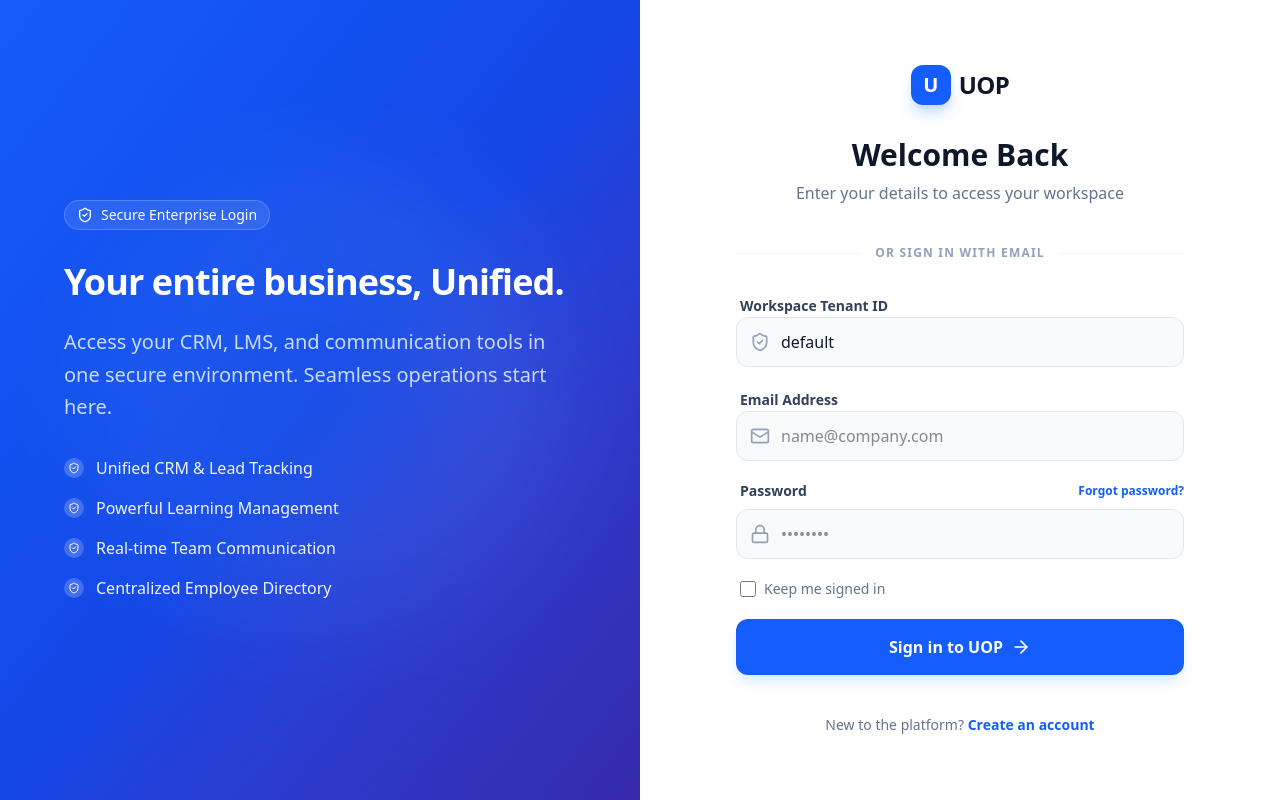
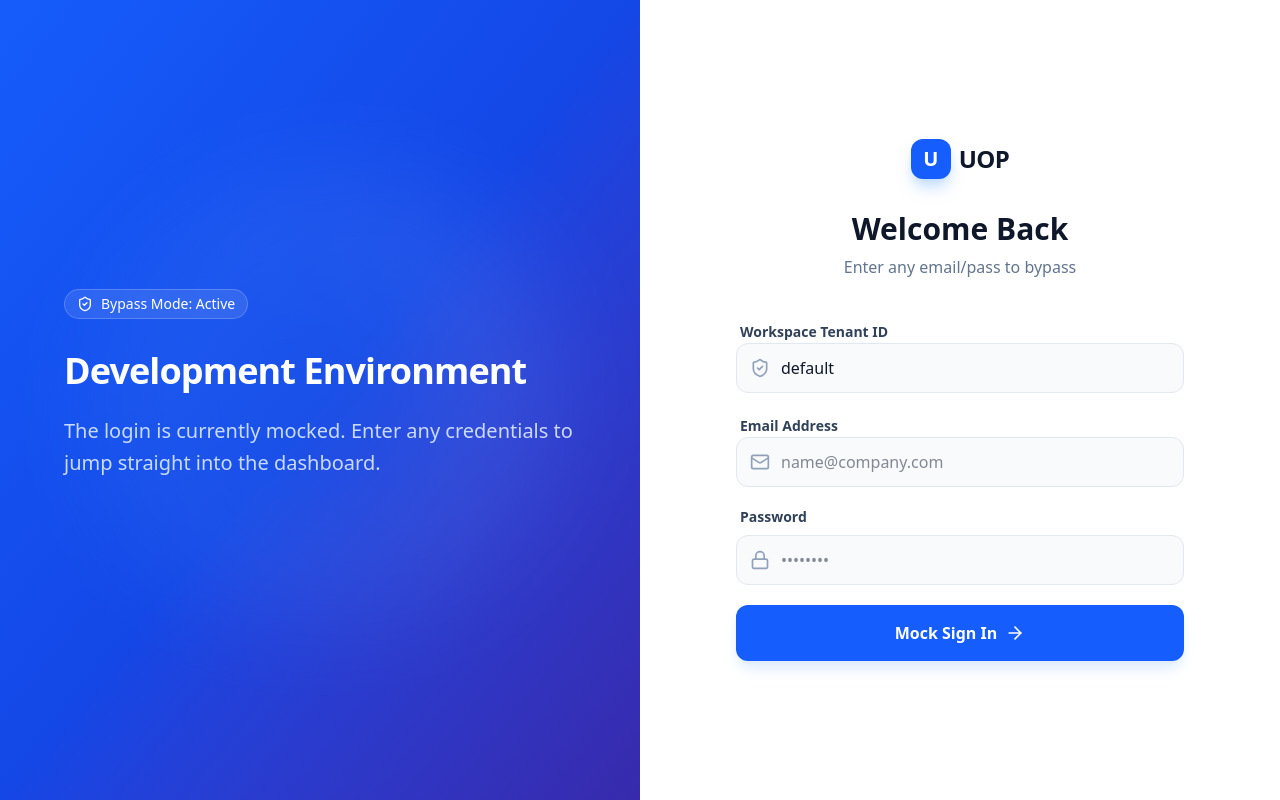
Before and after one commit to JawadZafar1045/UOP, a Next.js app in the folder frontend/: page /login in a window 1280 px wide. Built offline with nearby package versions, Linux system fonts and the light colour scheme; no server answers.

Commit message:
feat: initial setup for develop branch

```diff
--- a/frontend/src/app/login/page.tsx
+++ b/frontend/src/app/login/page.tsx
@@ -1,11 +1,213 @@
+// "use client";
+
+// import { useStore } from "@/store/useStore";
+// import { useRouter } from "next/navigation";
+// import { useState } from "react";
+// import Link from "next/link";
+// import api from "@/services/api";
+// import { LogIn, Mail, Lock, ArrowRight, ShieldCheck } from "lucide-react";
+
+// export default function LoginPage() {
+//   const router = useRouter();
+//   const setAuth = useStore((state) => state.setAuth);
+
+//   const [email, setEmail] = useState("");
+//   const [password, setPassword] = useState("");
+//   const [tenantId, setTenantId] = useState("default");
+//   const [loading, setLoading] = useState(false);
+//   const [error, setError] = useState("");
+
+//   const handleLogin = async (e: React.FormEvent) => {
+//     e.preventDefault();
+//     setLoading(true);
+//     setError("");
+
+//     try {
+//       const res: any = await api.post("/auth/login", { email, password, tenantId });
+//       setAuth(res.data.user, res.data.accessToken);
+//       router.push("/dashboard");
+//     } catch (err: any) {
+//       setError(err?.response?.data?.message || err?.message || "Login failed. Please check your credentials.");
+//     } finally {
+//       setLoading(false);
+//     }
+//   };
+
+//   return (
+//     <div className="min-h-screen bg-slate-50 flex overflow-hidden font-sans">
+//       {/* Left Side - Visual/Marketing */}
+//       <div className="hidden lg:flex lg:w-1/2 bg-blue-600 relative overflow-hidden items-center justify-center p-12">
+//         <div className="absolute inset-0 bg-gradient-to-br from-blue-600 via-blue-700 to-indigo-800" />
+//         <div className="absolute top-0 left-0 w-full h-full opacity-10">
+//           <div className="absolute top-1/4 left-1/4 w-96 h-96 bg-white rounded-full blur-3xl" />
+//           <div className="absolute bottom-1/4 right-1/4 w-96 h-96 bg-blue-400 rounded-full blur-3xl" />
+//         </div>
+
+//         <div className="relative z-10 max-w-lg text-white">
+//           <div className="inline-flex items-center gap-2 px-3 py-1 rounded-full bg-white/10 backdrop-blur-sm text-white text-sm font-medium mb-8 border border-white/20">
+//             <ShieldCheck className="w-4 h-4" />
+//             Secure Enterprise Login
+//           </div>
+//           <h2 className="text-4xl font-bold mb-6 tracking-tight">Your entire business, Unified.</h2>
+//           <p className="text-xl text-blue-100/90 leading-relaxed mb-8">
+//             Access your CRM, LMS, and communication tools in one secure environment. Seamless operations start here.
+//           </p>
+//           <div className="space-y-4">
+//             {[
+//               "Unified CRM & Lead Tracking",
+//               "Powerful Learning Management",
+//               "Real-time Team Communication",
+//               "Centralized Employee Directory"
+//             ].map((text, i) => (
+//               <div key={i} className="flex items-center gap-3">
+//                 <div className="w-5 h-5 rounded-full bg-white/20 flex items-center justify-center text-white">
+//                   <ShieldCheck className="w-3 h-3" />
+//                 </div>
+//                 <span className="text-blue-50 font-medium">{text}</span>
+//               </div>
+//             ))}
+//           </div>
+//         </div>
+//       </div>
+
+//       {/* Right Side - Login Form */}
+//       <div className="w-full lg:w-1/2 flex items-center justify-center p-6 bg-white">
+//         <div className="w-full max-w-md">
+//           {/* Logo & Header */}
+//           <div className="flex flex-col items-center mb-10">
+//             <Link href="/" className="mb-8">
+//               <div className="flex items-center gap-2">
+//                 <div className="w-10 h-10 rounded-xl bg-blue-600 flex items-center justify-center text-white font-bold text-xl shadow-lg shadow-blue-200">U</div>
+//                 <span className="font-extrabold text-2xl text-slate-900 tracking-tight">UOP</span>
+//               </div>
+//             </Link>
+//             <h1 className="text-3xl font-bold text-slate-900">Welcome Back</h1>
+//             <p className="text-slate-500 mt-2">Enter your details to access your workspace</p>
+//           </div>
+
+//           <div className="relative mb-8">
+//             <div className="absolute inset-0 flex items-center"><div className="w-full border-t border-slate-100" /></div>
+//             <div className="relative flex justify-center text-xs uppercase tracking-widest font-bold text-slate-400">
+//               <span className="bg-white px-4">Or sign in with email</span>
+//             </div>
+//           </div>
+
+//           <form onSubmit={handleLogin} className="space-y-5">
+//             {error && (
+//               <div className="bg-red-50 border border-red-100 p-4 rounded-xl text-sm text-red-600 flex gap-3 items-start">
+//                 <div className="w-5 h-5 rounded-full bg-red-100 flex items-center justify-center shrink-0 mt-0.5">!</div>
+//                 {error}
+//               </div>
+//             )}
+
+//             <div className="space-y-2">
+//               <label className="text-sm font-semibold text-slate-700 ml-1">Workspace Tenant ID</label>
+//               <div className="relative group">
+//                 <div className="absolute inset-y-0 left-0 pl-3.5 flex items-center pointer-events-none text-slate-400 group-focus-within:text-blue-500 transition-colors">
+//                   <ShieldCheck className="w-5 h-5" />
+//                 </div>
+//                 <input
+//                   type="text"
+//                   required
+//                   value={tenantId}
+//                   onChange={(e) => setTenantId(e.target.value)}
+//                   className="block w-full pl-11 pr-4 py-3 bg-slate-50 border border-slate-200 rounded-xl text-slate-900 focus:ring-4 focus:ring-blue-500/10 focus:border-blue-500 transition-all outline-none"
+//                   placeholder="e.g. default or company-name"
+//                 />
+//               </div>
+//             </div>
+
+//             <div className="space-y-2">
+//               <label className="text-sm font-semibold text-slate-700 ml-1">Email Address</label>
+//               <div className="relative group">
+//                 <div className="absolute inset-y-0 left-0 pl-3.5 flex items-center pointer-events-none text-slate-400 group-focus-within:text-blue-500 transition-colors">
+//                   <Mail className="w-5 h-5" />
+//                 </div>
+//                 <input
+//                   type="email"
+//                   required
+//                   value={email}
+//                   onChange={(e) => setEmail(e.target.value)}
+//                   className="block w-full pl-11 pr-4 py-3 bg-slate-50 border border-slate-200 rounded-xl text-slate-900 focus:ring-4 focus:ring-blue-500/10 focus:border-blue-500 transition-all outline-none"
+//                   placeholder="name@company.com"
+//                 />
+//               </div>
+//             </div>
+
+//             <div className="space-y-2">
+//               <div className="flex items-center justify-between ml-1">
+//                 <label className="text-sm font-semibold text-slate-700">Password</label>
+//                 <Link href="#" className="text-xs font-bold text-blue-600 hover:text-blue-700">Forgot password?</Link>
+//               </div>
+//               <div className="relative group">
+//                 <div className="absolute inset-y-0 left-0 pl-3.5 flex items-center pointer-events-none text-slate-400 group-focus-within:text-blue-500 transition-colors">
+//                   <Lock className="w-5 h-5" />
+//                 </div>
+//                 <input
+//                   type="password"
+//                   required
+//                   value={password}
+//                   onChange={(e) => setPassword(e.target.value)}
+//                   className="block w-full pl-11 pr-4 py-3 bg-slate-50 border border-slate-200 rounded-xl text-slate-900 focus:ring-4 focus:ring-blue-500/10 focus:border-blue-500 transition-all outline-none"
+//                   placeholder="••••••••"
+//                 />
+//               </div>
+//             </div>
+
+//             <div className="flex items-center gap-2 ml-1">
+//               <input
+//                 id="remember"
+//                 type="checkbox"
+//                 className="w-4 h-4 rounded border-slate-200 text-blue-600 focus:ring-blue-500/20 cursor-pointer"
+//               />
+//               <label htmlFor="remember" className="text-sm text-slate-500 cursor-pointer select-none">Keep me signed in</label>
+//             </div>
+
+//             <button
+//               type="submit"
+//               disabled={loading}
+//               className="w-full flex justify-center items-center gap-2 py-4 px-4 bg-blue-600 text-white rounded-xl font-bold hover:bg-blue-700 transition-all shadow-lg shadow-blue-100 disabled:opacity-50 disabled:shadow-none group"
+//             >
+//               {loading ? (
+//                 <>Signing in...</>
+//               ) : (
+//                 <>Sign in to UOP <ArrowRight className="w-5 h-5 group-hover:translate-x-1 transition-transform" /></>
+//               )}
+//             </button>
+//           </form>
+
+//           <div className="mt-10 text-center">
+//             <p className="text-sm text-slate-500 font-medium">
+//               New to the platform?{" "}
+//               <Link href="/signup" className="text-blue-600 font-bold hover:text-blue-700 transition-colors underline-offset-4 hover:underline">
+//                 Create an account
+//               </Link>
+//             </p>
+//           </div>
+//         </div>
+//       </div>
+//     </div>
+//   );
+// }
+
 "use client";
 
 import { useStore } from "@/store/useStore";
 import { useRouter } from "next/navigation";
 import { useState } from "react";
 import Link from "next/link";
-import api from "@/services/api";
-import { LogIn, Mail, Lock, ArrowRight, ShieldCheck } from "lucide-react";
+import { Mail, Lock, ArrowRight, ShieldCheck } from "lucide-react";
+
+// Mock User Data - Ensure this matches the properties your Store expects
+const MOCK_USER = {
+  _id: "mock-123",
+  id: "mock-123",
+  email: "admin@uop.com",
+  name: "Mock Admin",
+  role: "admin",
+};
+
+const MOCK_TOKEN = "mock-jwt-token-12345";
 
 export default function LoginPage() {
   const router = useRouter();
@@ -23,11 +225,18 @@ export default function LoginPage() {
     setError("");
 
     try {
-      const res: any = await api.post("/auth/login", { email, password, tenantId });
-      setAuth(res.data.user, res.data.accessToken);
+      // --- BYPASS MODE START ---
+      // We'll simulate a 1-second delay so you can see the loading state
+      await new Promise((resolve) => setTimeout(resolve, 1000));
+
+      // Injecting the mock data directly into your store
+      setAuth(MOCK_USER, MOCK_TOKEN);
+
+      console.log("Logged in with mock data");
       router.push("/dashboard");
-    } catch (err: any) {
-      setError(err?.response?.data?.message || err?.message || "Login failed. Please check your credentials.");
+      // --- BYPASS MODE END ---
+    } catch (err: unknown) {
+      setError("Something went wrong with the mock login.");
     } finally {
       setLoading(false);
     }
@@ -37,7 +246,8 @@ export default function LoginPage() {
     <div className="min-h-screen bg-slate-50 flex overflow-hidden font-sans">
       {/* Left Side - Visual/Marketing */}
       <div className="hidden lg:flex lg:w-1/2 bg-blue-600 relative overflow-hidden items-center justify-center p-12">
-        <div className="absolute inset-0 bg-gradient-to-br from-blue-600 via-blue-700 to-indigo-800" />
+        {/* Updated to Tailwind v4-ready linear syntax */}
+        <div className="absolute inset-0 bg-linear-to-br from-blue-600 via-blue-700 to-indigo-800" />
         <div className="absolute top-0 left-0 w-full h-full opacity-10">
           <div className="absolute top-1/4 left-1/4 w-96 h-96 bg-white rounded-full blur-3xl" />
           <div className="absolute bottom-1/4 right-1/4 w-96 h-96 bg-blue-400 rounded-full blur-3xl" />
@@ -46,88 +256,76 @@ export default function LoginPage() {
         <div className="relative z-10 max-w-lg text-white">
           <div className="inline-flex items-center gap-2 px-3 py-1 rounded-full bg-white/10 backdrop-blur-sm text-white text-sm font-medium mb-8 border border-white/20">
             <ShieldCheck className="w-4 h-4" />
-            Secure Enterprise Login
+            Bypass Mode: Active
           </div>
-          <h2 className="text-4xl font-bold mb-6 tracking-tight">Your entire business, Unified.</h2>
+          <h2 className="text-4xl font-bold mb-6 tracking-tight">
+            Development Environment
+          </h2>
           <p className="text-xl text-blue-100/90 leading-relaxed mb-8">
-            Access your CRM, LMS, and communication tools in one secure environment. Seamless operations start here.
+            The login is currently mocked. Enter any credentials to jump
+            straight into the dashboard.
           </p>
-          <div className="space-y-4">
-            {[
-              "Unified CRM & Lead Tracking",
-              "Powerful Learning Management",
-              "Real-time Team Communication",
-              "Centralized Employee Directory"
-            ].map((text, i) => (
-              <div key={i} className="flex items-center gap-3">
-                <div className="w-5 h-5 rounded-full bg-white/20 flex items-center justify-center text-white">
-                  <ShieldCheck className="w-3 h-3" />
-                </div>
-                <span className="text-blue-50 font-medium">{text}</span>
-              </div>
-            ))}
-          </div>
         </div>
       </div>
 
       {/* Right Side - Login Form */}
       <div className="w-full lg:w-1/2 flex items-center justify-center p-6 bg-white">
         <div className="w-full max-w-md">
-          {/* Logo & Header */}
           <div className="flex flex-col items-center mb-10">
             <Link href="/" className="mb-8">
               <div className="flex items-center gap-2">
-                <div className="w-10 h-10 rounded-xl bg-blue-600 flex items-center justify-center text-white font-bold text-xl shadow-lg shadow-blue-200">U</div>
-                <span className="font-extrabold text-2xl text-slate-900 tracking-tight">UOP</span>
+                <div className="w-10 h-10 rounded-xl bg-blue-600 flex items-center justify-center text-white font-bold text-xl shadow-lg shadow-blue-200">
+                  U
+                </div>
+                <span className="font-extrabold text-2xl text-slate-900 tracking-tight">
+                  UOP
+                </span>
               </div>
             </Link>
             <h1 className="text-3xl font-bold text-slate-900">Welcome Back</h1>
-            <p className="text-slate-500 mt-2">Enter your details to access your workspace</p>
-          </div>
-
-
-
-          <div className="relative mb-8">
-            <div className="absolute inset-0 flex items-center"><div className="w-full border-t border-slate-100" /></div>
-            <div className="relative flex justify-center text-xs uppercase tracking-widest font-bold text-slate-400">
-              <span className="bg-white px-4">Or sign in with email</span>
-            </div>
+            <p className="text-slate-500 mt-2">
+              Enter any email/pass to bypass
+            </p>
           </div>
 
           <form onSubmit={handleLogin} className="space-y-5">
             {error && (
               <div className="bg-red-50 border border-red-100 p-4 rounded-xl text-sm text-red-600 flex gap-3 items-start">
-                <div className="w-5 h-5 rounded-full bg-red-100 flex items-center justify-center shrink-0 mt-0.5">!</div>
+                <div className="w-5 h-5 rounded-full bg-red-100 flex items-center justify-center shrink-0 mt-0.5 text-xs font-bold">
+                  !
+                </div>
                 {error}
               </div>
             )}
 
             <div className="space-y-2">
-              <label className="text-sm font-semibold text-slate-700 ml-1">Workspace Tenant ID</label>
+              <label className="text-sm font-semibold text-slate-700 ml-1">
+                Workspace Tenant ID
+              </label>
               <div className="relative group">
                 <div className="absolute inset-y-0 left-0 pl-3.5 flex items-center pointer-events-none text-slate-400 group-focus-within:text-blue-500 transition-colors">
                   <ShieldCheck className="w-5 h-5" />
                 </div>
                 <input
                   type="text"
-                  required
                   value={tenantId}
                   onChange={(e) => setTenantId(e.target.value)}
                   className="block w-full pl-11 pr-4 py-3 bg-slate-50 border border-slate-200 rounded-xl text-slate-900 focus:ring-4 focus:ring-blue-500/10 focus:border-blue-500 transition-all outline-none"
-                  placeholder="e.g. default or company-name"
+                  placeholder="e.g. default"
                 />
               </div>
             </div>
 
             <div className="space-y-2">
-              <label className="text-sm font-semibold text-slate-700 ml-1">Email Address</label>
+              <label className="text-sm font-semibold text-slate-700 ml-1">
+                Email Address
+              </label>
               <div className="relative group">
                 <div className="absolute inset-y-0 left-0 pl-3.5 flex items-center pointer-events-none text-slate-400 group-focus-within:text-blue-500 transition-colors">
                   <Mail className="w-5 h-5" />
                 </div>
                 <input
                   type="email"
-                  required
                   value={email}
                   onChange={(e) => setEmail(e.target.value)}
                   className="block w-full pl-11 pr-4 py-3 bg-slate-50 border border-slate-200 rounded-xl text-slate-900 focus:ring-4 focus:ring-blue-500/10 focus:border-blue-500 transition-all outline-none"
@@ -138,8 +336,9 @@ export default function LoginPage() {
 
             <div className="space-y-2">
               <div className="flex items-center justify-between ml-1">
-                <label className="text-sm font-semibold text-slate-700">Password</label>
-                <Link href="#" className="text-xs font-bold text-blue-600 hover:text-blue-700">Forgot password?</Link>
+                <label className="text-sm font-semibold text-slate-700">
+                  Password
+                </label>
               </div>
               <div className="relative group">
                 <div className="absolute inset-y-0 left-0 pl-3.5 flex items-center pointer-events-none text-slate-400 group-focus-within:text-blue-500 transition-colors">
@@ -147,7 +346,6 @@ export default function LoginPage() {
                 </div>
                 <input
                   type="password"
-                  required
                   value={password}
                   onChange={(e) => setPassword(e.target.value)}
                   className="block w-full pl-11 pr-4 py-3 bg-slate-50 border border-slate-200 rounded-xl text-slate-900 focus:ring-4 focus:ring-blue-500/10 focus:border-blue-500 transition-all outline-none"
@@ -156,36 +354,21 @@ export default function LoginPage() {
               </div>
             </div>
 
-            <div className="flex items-center gap-2 ml-1">
-              <input
-                id="remember"
-                type="checkbox"
-                className="w-4 h-4 rounded border-slate-200 text-blue-600 focus:ring-blue-500/20 cursor-pointer"
-              />
-              <label htmlFor="remember" className="text-sm text-slate-500 cursor-pointer select-none">Keep me signed in</label>
-            </div>
-
             <button
               type="submit"
               disabled={loading}
               className="w-full flex justify-center items-center gap-2 py-4 px-4 bg-blue-600 text-white rounded-xl font-bold hover:bg-blue-700 transition-all shadow-lg shadow-blue-100 disabled:opacity-50 disabled:shadow-none group"
             >
               {loading ? (
-                <>Signing in...</>
+                "Simulating Login..."
               ) : (
-                <>Sign in to UOP <ArrowRight className="w-5 h-5 group-hover:translate-x-1 transition-transform" /></>
+                <>
+                  Mock Sign In{" "}
+                  <ArrowRight className="w-5 h-5 group-hover:translate-x-1 transition-transform" />
+                </>
               )}
             </button>
           </form>
-
-          <div className="mt-10 text-center">
-            <p className="text-sm text-slate-500 font-medium">
-              New to the platform?{" "}
-              <Link href="/signup" className="text-blue-600 font-bold hover:text-blue-700 transition-colors underline-offset-4 hover:underline">
-                Create an account
-              </Link>
-            </p>
-          </div>
         </div>
       </div>
     </div>
```
Also changed, not shown: 1 other file (tests, documents, lock files or other folders).
